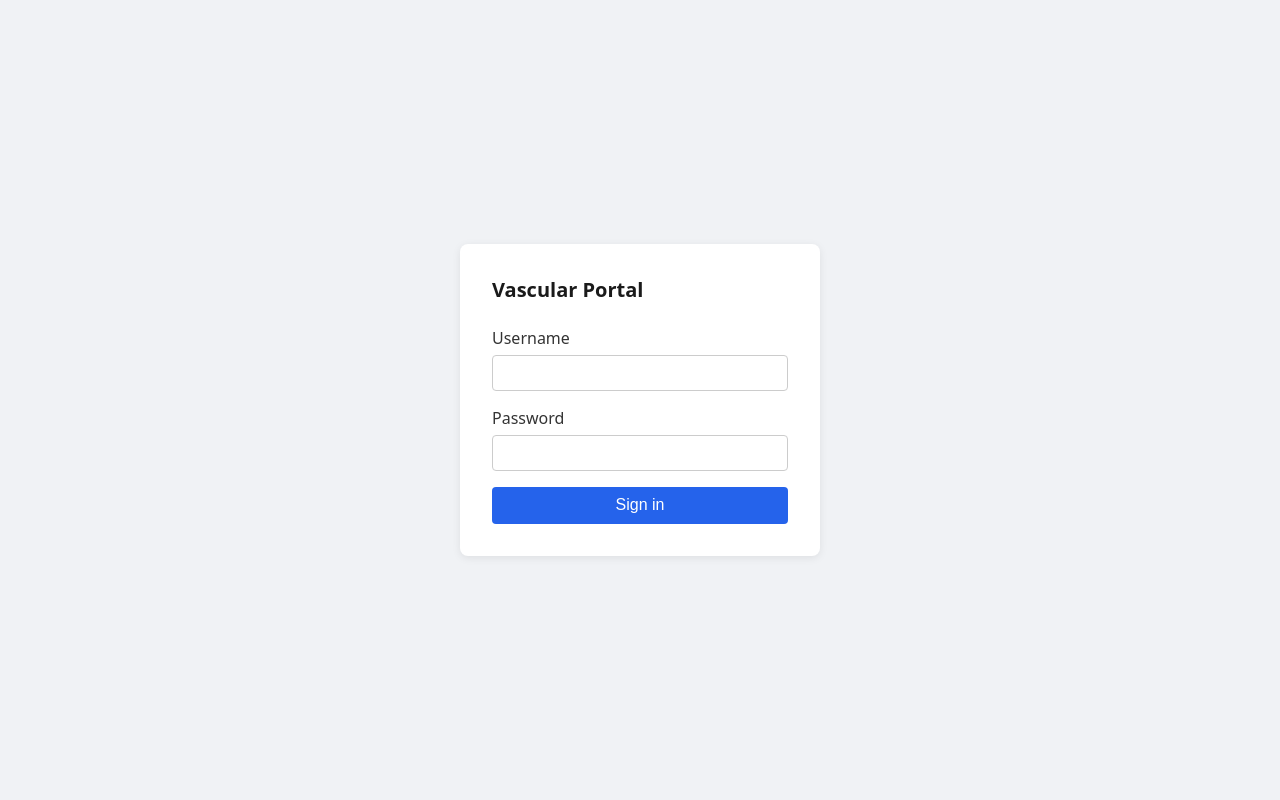
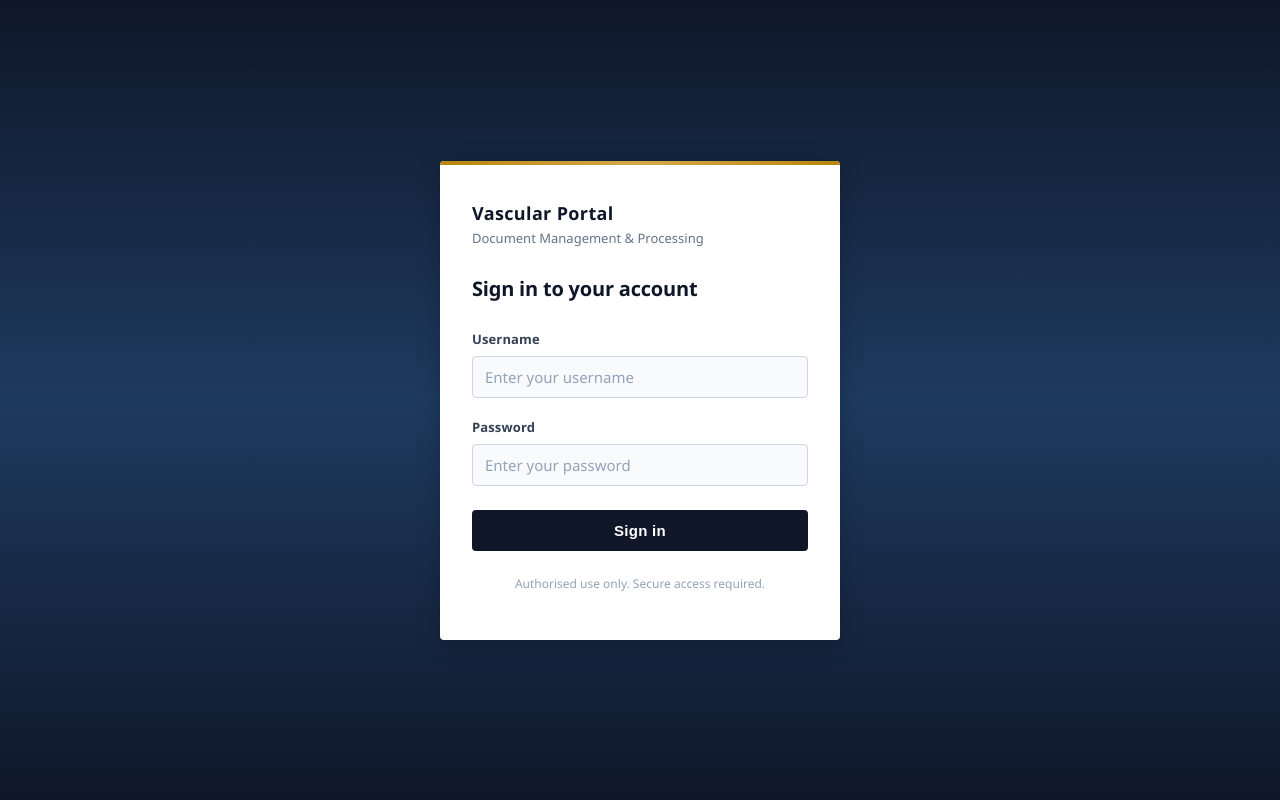
Before and after one commit to zipluxsky/vas, a FastAPI app: page / in a window 1280 px wide. Run offline with FastAPI, Linux system fonts and the light colour scheme.

Commit message:
20250317_pm2

```diff
--- a/docker-compose.yml
+++ b/docker-compose.yml
@@ -27,6 +27,8 @@ services:
       - CELERY_BROKER_URL=redis://vascular-redis:6379/0
       - CELERY_RESULT_BACKEND=redis://vascular-redis:6379/0
       - ATTACHMENT_ALLOWED_DIR=/app/data
+      # Required for portal login / JWT. Override in production (e.g. .env or secrets).
+      - SECRET_KEY=${SECRET_KEY:-vascular-dev-secret-change-in-production}
     networks:
       - vascular_internal
       - airflow_shared_net
--- a/project/app/templates/portal/login.html
+++ b/project/app/templates/portal/login.html
@@ -3,74 +3,135 @@
 <head>
   <meta charset="UTF-8">
   <meta name="viewport" content="width=device-width, initial-scale=1.0">
-  <title>Vascular Portal – Login</title>
+  <title>Vascular Portal – Sign In</title>
   <style>
     * { box-sizing: border-box; }
     body {
-      font-family: system-ui, -apple-system, sans-serif;
       margin: 0;
       min-height: 100vh;
       display: flex;
       align-items: center;
       justify-content: center;
-      background: #f0f2f5;
+      background: linear-gradient(180deg, #0f1729 0%, #1e3a5f 50%, #0f1729 100%);
+      font-family: "Segoe UI", "Helvetica Neue", Arial, sans-serif;
+      color: #1e293b;
     }
     .card {
-      background: #fff;
-      padding: 2rem;
-      border-radius: 8px;
-      box-shadow: 0 2px 8px rgba(0,0,0,0.08);
+      background: #ffffff;
       width: 100%;
-      max-width: 360px;
+      max-width: 400px;
+      border-radius: 4px;
+      box-shadow: 0 4px 24px rgba(0,0,0,0.2), 0 0 1px rgba(0,0,0,0.1);
+      overflow: hidden;
     }
-    h1 { margin: 0 0 1.5rem 0; font-size: 1.25rem; color: #1a1a1a; }
-    .form-group { margin-bottom: 1rem; }
-    label { display: block; margin-bottom: 0.35rem; font-weight: 500; color: #333; }
+    .card-accent {
+      height: 4px;
+      background: linear-gradient(90deg, #b8860b 0%, #d4a84b 50%, #b8860b 100%);
+    }
+    .card-body {
+      padding: 2.25rem 2rem;
+    }
+    .brand {
+      font-size: 1.125rem;
+      font-weight: 600;
+      letter-spacing: 0.02em;
+      color: #0f1729;
+      margin-bottom: 0.25rem;
+    }
+    .brand-sub {
+      font-size: 0.8125rem;
+      color: #64748b;
+      margin-bottom: 1.75rem;
+    }
+    h1 {
+      margin: 0 0 1.75rem 0;
+      font-size: 1.25rem;
+      font-weight: 600;
+      color: #0f1729;
+      letter-spacing: -0.01em;
+    }
+    .form-group { margin-bottom: 1.25rem; }
+    label {
+      display: block;
+      margin-bottom: 0.5rem;
+      font-size: 0.8125rem;
+      font-weight: 600;
+      color: #334155;
+      letter-spacing: 0.01em;
+    }
     input[type="text"], input[type="password"] {
       width: 100%;
-      padding: 0.5rem 0.75rem;
-      border: 1px solid #ccc;
+      padding: 0.625rem 0.75rem;
+      border: 1px solid #cbd5e1;
       border-radius: 4px;
-      font-size: 1rem;
+      font-size: 0.9375rem;
+      font-family: inherit;
+      color: #0f1729;
+      background: #f8fafc;
+      transition: border-color 0.15s, background 0.15s;
     }
+    input:focus {
+      outline: none;
+      border-color: #1e3a5f;
+      background: #fff;
+    }
+    input::placeholder { color: #94a3b8; }
     button {
       width: 100%;
-      padding: 0.6rem 1rem;
-      background: #2563eb;
+      padding: 0.75rem 1rem;
+      background: #0f1729;
       color: #fff;
       border: none;
       border-radius: 4px;
-      font-size: 1rem;
+      font-size: 0.9375rem;
+      font-weight: 600;
+      letter-spacing: 0.02em;
       cursor: pointer;
+      margin-top: 0.25rem;
+      transition: background 0.15s;
     }
-    button:hover { background: #1d4ed8; }
+    button:hover { background: #1e3a5f; }
+    button:active { background: #0c1322; }
     .error {
-      margin-top: 1rem;
-      padding: 0.5rem;
+      margin-top: 1.25rem;
+      padding: 0.625rem 0.75rem;
       background: #fef2f2;
       color: #b91c1c;
+      border: 1px solid #fecaca;
       border-radius: 4px;
-      font-size: 0.875rem;
+      font-size: 0.8125rem;
       display: none;
     }
     .error.visible { display: block; }
+    .footer-note {
+      margin-top: 1.5rem;
+      font-size: 0.75rem;
+      color: #94a3b8;
+      text-align: center;
+    }
   </style>
 </head>
 <body>
   <div class="card">
-    <h1>Vascular Portal</h1>
+    <div class="card-accent"></div>
+    <div class="card-body">
+      <div class="brand">Vascular Portal</div>
+      <div class="brand-sub">Document Management &amp; Processing</div>
+      <h1>Sign in to your account</h1>
       <form id="loginForm" method="post" action="">
         <div class="form-group">
           <label for="username">Username</label>
-        <input type="text" id="username" name="username" required autocomplete="username">
+          <input type="text" id="username" name="username" required autocomplete="username" placeholder="Enter your username">
         </div>
         <div class="form-group">
           <label for="password">Password</label>
-        <input type="password" id="password" name="password" required autocomplete="current-password">
+          <input type="password" id="password" name="password" required autocomplete="current-password" placeholder="Enter your password">
         </div>
         <button type="submit">Sign in</button>
       </form>
       <div id="error" class="error" role="alert"></div>
+      <p class="footer-note">Authorised use only. Secure access required.</p>
+    </div>
   </div>
   <script>
     (function () {
--- a/requirements.txt
+++ b/requirements.txt
@@ -14,6 +14,7 @@ aiofiles
 python-multipart
 python-jose[cryptography]
 passlib[bcrypt]
+bcrypt
 click
 pytest
 pytest-mock
```
Also changed, not shown: project/app/services/auth_service.py (+8 -5 lines), project/app/templates/portal/main.html (+121 -31 lines). Lines whose indentation alone changed are shown as unchanged.
